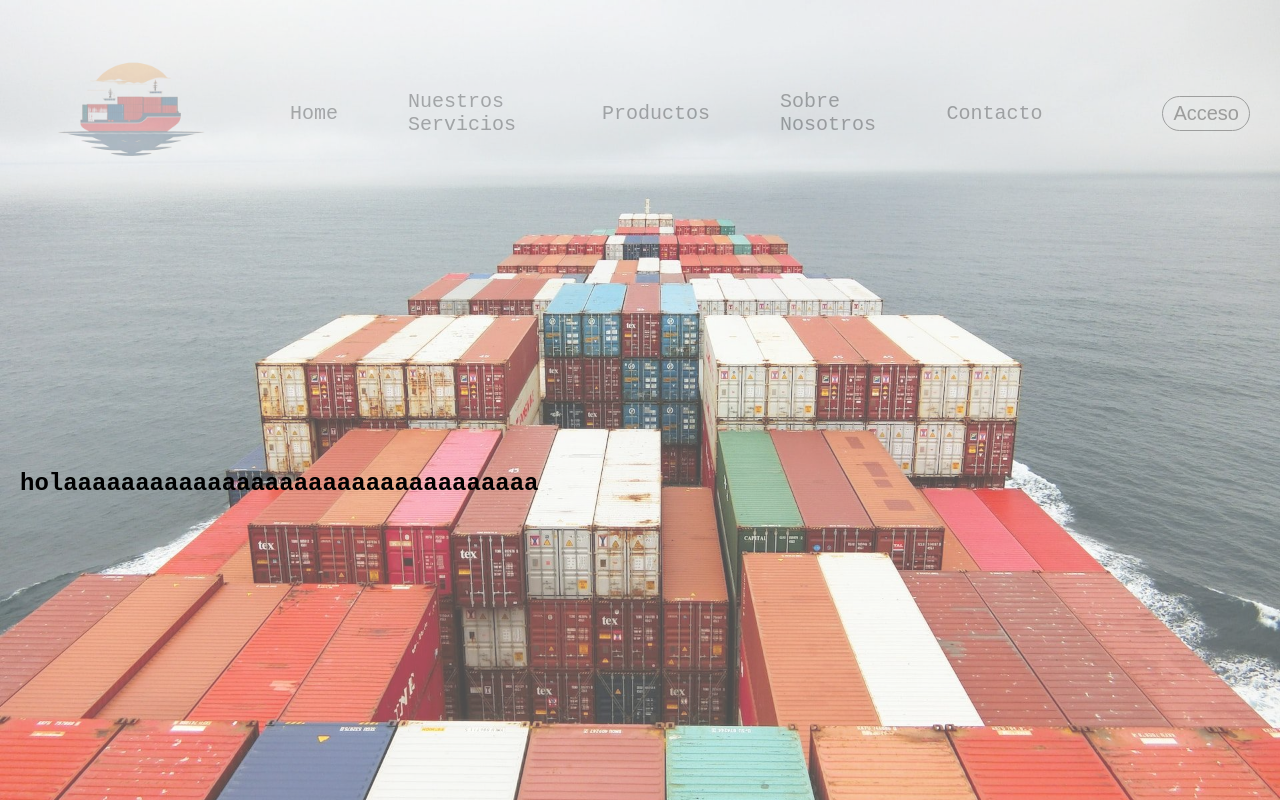
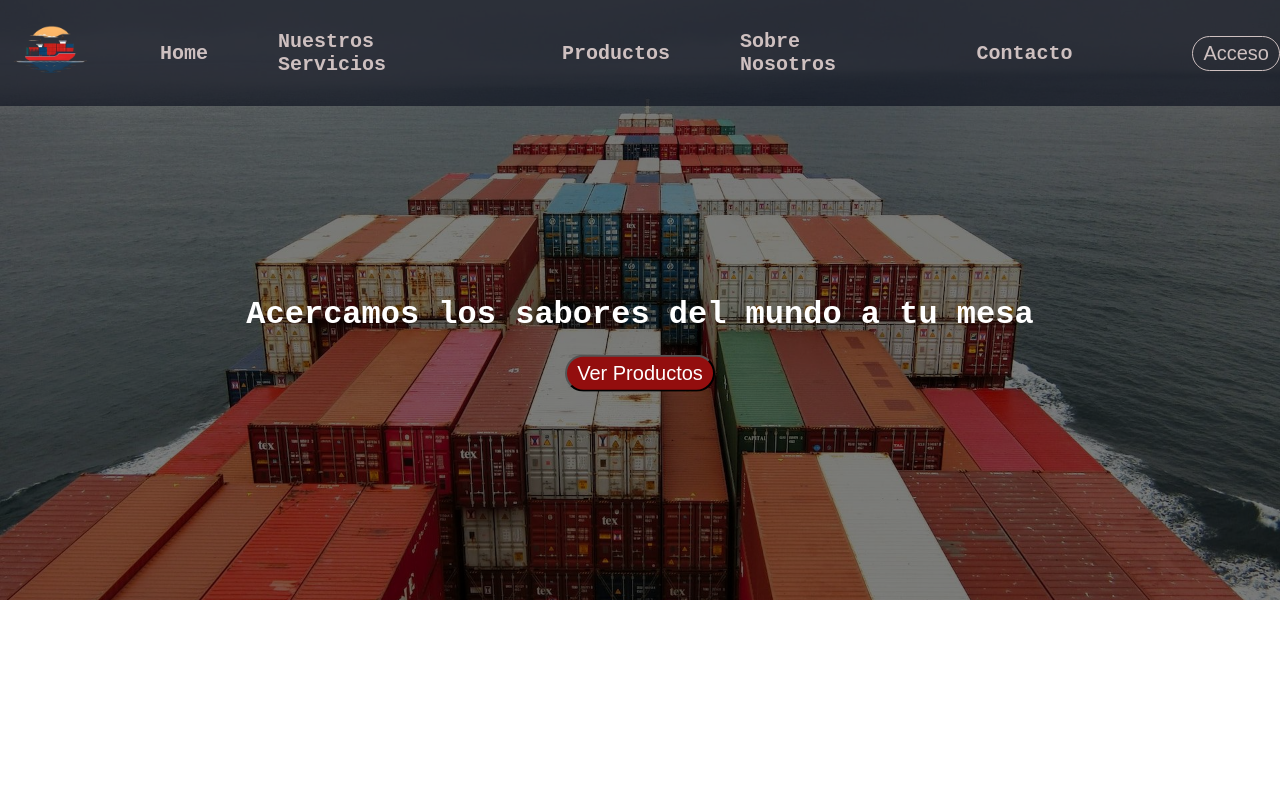
Before and after one commit to Rambell/Importacion-Front, a React (Vite) app in the folder ImpFront/: page / in a window 1280 px wide. Shown: the top 800 px of the page. Built offline with nearby package versions, Linux system fonts and the light colour scheme.

Commit message:
landing y homePage

```diff
--- /dev/null
+++ b/ImpFront/src/components/ContenidoFotoer.jsx
@@ -0,0 +1,7 @@
+import React from 'react'
+
+export const ContenidoFotoer = () => {
+  return (
+    <div>ContenidoFotoer</div>
+  )
+}
--- a/ImpFront/src/components/Home.jsx
+++ b/ImpFront/src/components/Home.jsx
@@ -1,11 +1,12 @@
 import React from 'react'
+import Ship from '../assets/img/ppn.png'
 
 export const Home = () => {
   return (
     <div>
-      <h1>
-        holaaaaaaaaaaaaaaaaaaaaaaaaaaaaaaaaa
-      </h1>
+      <div >
+            <img src={Ship} alt="logo" width={400} />
+        </div>
     </div>
   )
 }
--- a/ImpFront/src/components/Navbar.jsx
+++ b/ImpFront/src/components/Navbar.jsx
@@ -8,7 +8,7 @@ export const Navbar = () => {
     <div className='content'>
       <nav className='nav-content'>
         <div className='logo'>
-            <img src={Ship} alt="logo" width={200} />
+            <img src={Ship} alt="logo" width={100} />
         </div>
         <div className='nav-list'>
           <ul >
@@ -17,7 +17,7 @@ export const Navbar = () => {
             <li><NavLink to="/productos">Productos</NavLink></li>
             <li><NavLink to="/about">Sobre Nosotros</NavLink></li>
             <li><NavLink to="/Contacto">Contacto</NavLink></li>
-            <button>Acceso</button>
+            <button className='btn-login'>Acceso</button>
           </ul>
 
         </div>
--- /dev/null
+++ b/ImpFront/src/components/PresentacionProductos.jsx
@@ -0,0 +1,20 @@
+import React from 'react'
+import { NavLink} from "react-router-dom"
+
+export const PresentacionProductos = () => {
+
+    const verProductos= () => {
+        return (
+            <li><NavLink to="/productos">Productos</NavLink></li>
+        )
+    }
+
+  return (
+    <div className='content-presentacion'>
+        <h1>Acercamos los sabores del mundo a tu mesa</h1>
+        <button className='btn-presentacion'><NavLink to="/productos" className='btn-pre' style={{textDecoration:'none'}}>Ver Productos</NavLink></button>
+
+
+    </div>
+  )
+}
--- a/ImpFront/src/components/Productos.jsx
+++ b/ImpFront/src/components/Productos.jsx
@@ -2,6 +2,9 @@ import React from 'react'
 
 export const Productos = () => {
   return (
-    <div>Prodcomtra asquiiuctos</div>
+    <div>
+
+    <h1>lsahsahalsfhlsakfhsalkfa</h1>
+  </div>
   )
 }
--- a/ImpFront/src/index.css
+++ b/ImpFront/src/index.css
@@ -1,6 +1,6 @@
 body{
   font-family: 'Courier New', Courier, monospace;
-  margin:0px 20px 0px 20px
+   margin:0px 0px 0px 0px
 }
 
 /* .content {
@@ -12,10 +12,11 @@ body{
   display: flex;
   justify-content: center;
   align-items: center;
-  /* background-color: rgb(31, 53, 53); */
-  color: rgb(0, 0, 0);
+  background-color: rgba(5, 10, 24, 0.623);
+
   font-size: 20px;
-  padding: 10px;
+  /* padding: 10px; */
+  font-weight: 600;
 }
 
 .logo {
@@ -33,22 +34,27 @@ body{
 }
 
 .nav-list a {
-  color: rgb(29, 27, 27);
+  color: rgb(206, 192, 192);
   text-decoration: none;
 }
 
-button {
+.nav-list a:hover{
+  color: rgb(255, 255, 255);
+  text-decoration:underline;
+}
+
+.btn-login{
   background-color: transparent;
-  border: 1px solid rgb(14, 13, 13);
+  border: 1px solid rgb(206, 192, 192);
   border-radius: 50px;
-  color: rgb(10, 9, 9);
+  color: rgb(206, 192, 192);
   padding: 5px 10px;
   margin-left: 50px;
   cursor: pointer;
   font-size: 20px;
 }
 
-button:hover {
+.btn-login:hover {
   background-color: rgb(206, 21, 21);
   color: black;
 }
@@ -61,18 +67,68 @@ button:hover {
 }
 
 .imgBarco{
-  position: fixed;
+  position:absolute;
   top: 0;
   left:0;
   width: 100%;
+  height: 600px;
+  background-size: cover;
+  background-position: center;
+  z-index: 0;
+  overflow: hidden;
+  background-image: url('../src/assets/img/barcoCarga.jpg');
+
+}
+
+.overlay {
+  position: absolute;
+  top: 0;
+  left: 0;
+  width: 100%;
   height: 100%;
-  background-size: cover; /* Ajusta el tamaño de la imagen para cubrir todo el contenedor */
-  background-position: center; /* Centra la imagen horizontal y verticalmente */
-  opacity: 0.7;
-  z-index: 0;
+  background-color: rgba(0, 0, 0, 0.5); /* Color negro con opacidad del 50% */
+  z-index: 1; /* Asegura que el div overlay esté por encima del contenido */
 }
 
 .content-section {
-  position: absolute; /* Asegura que los elementos hijos posicionados se ajusten al contenido */
-  z-index: 2; /* Asegura que el contenido esté por encima de la imagen de fondo */
+  margin-left: 20px;
+  position: fixed; /* Asegura que los elementos hijos posicionados se ajusten al contenido */
+  z-index: 5; /* Asegura que el contenido esté por encima de la imagen de fondo */
 }
+
+.content-presentacion{
+  position: relative;
+  flex-direction: column;
+  top: 30%;
+  left: 50%;
+  transform: translate(-50%, -150%); /* Centra el componente */
+  z-index: 2;
+  display: flex;
+  color: rgb(255, 255, 255);;
+  align-items: center;
+
+}
+
+.content-presentacion .btn-presentacion{
+  background-color: rgb(147 14 14);
+  border-radius: 50px;
+  padding: 5px 10px;
+  cursor: pointer;
+  font-size: 20px;
+  text-decoration: none;
+
+
+}
+
+.content-presentacion .btn-presentacion:hover{
+  background-color: rgb(223 19 19);
+}
+
+
+.content-presentacion .btn-presentacion .btn-pre{
+  color: rgb(255, 255, 255);
+}
+
+.content-presentacion .btn-presentacion .btn-pre:hover{
+  background-color: rgb(223 19 19);
+}
--- a/ImpFront/src/routers/Rutas.jsx
+++ b/ImpFront/src/routers/Rutas.jsx
@@ -7,6 +7,8 @@ import { Navbar } from '../components/Navbar'
 import { Servicios } from '../components/Servicios'
 import { Productos } from '../components/Productos'
 import { Contacto } from '../components/Contacto'
+import {PresentacionProductos} from '../components/PresentacionProductos'
+import { ContenidoFotoer } from '../components/ContenidoFotoer'
 
 import Barco from '../assets/img/barcoCarga.jpg'
 
@@ -16,10 +18,15 @@ export const Rutas = () => {
   return (
     <div>
       <BrowserRouter>
-        <header className='content-header'>
-          <div className='imgBarco' style={{ backgroundImage: `url(${Barco})` }} />
+        <header className='content-header ' >
           <Navbar />
         </header>
+        <PresentacionProductos/>
+        <div className='imgBarco'>
+          <div className='overlay'></div>
+        </div>
+
+        <div style={{marginTop:'130px'}}>
           <section className='content-section'>
             <Routes>
                 <Route path="/" element= {<Home/>}/>
@@ -30,8 +37,9 @@ export const Rutas = () => {
                 <Route path="*" element= {<NotFoundPage/>}/>
             </Routes>
           </section>
-        <footer>
-
+        </div>
+        <footer style={{marginTop:'600px'}}>
+          <ContenidoFotoer></ContenidoFotoer>
         </footer>
       </BrowserRouter>
 
```
Lines whose indentation alone changed are shown as unchanged.
